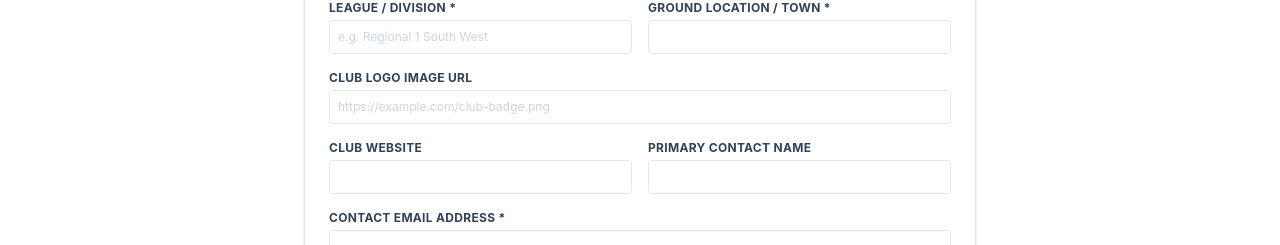
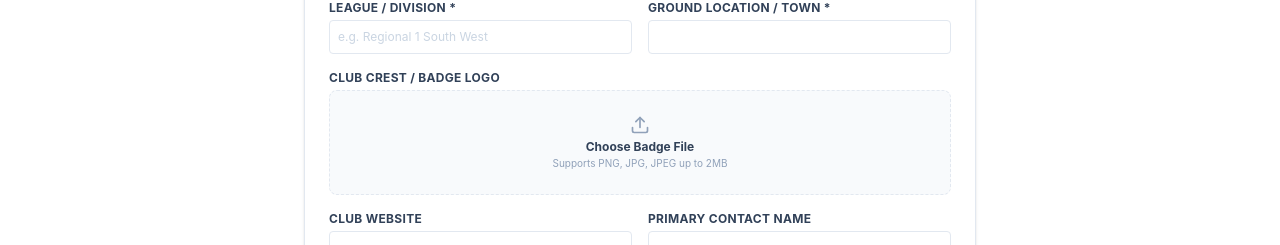
Before and after one commit to woodbridgemartin-create/Rugby-Fan-Commercial-Network, a React (Vite) app: page /club-registration in a window 1280 px wide. Shown: the part 296-541 px from the top of the page. Built offline with nearby package versions, Linux system fonts and the light colour scheme; no server answers.

Commit message:
Update ClubRegistrationPage.tsx

```diff
--- a/src/pages/ClubRegistrationPage.tsx
+++ b/src/pages/ClubRegistrationPage.tsx
@@ -1,5 +1,6 @@
 import { useState } from 'react';
 import { useNavigate } from 'react-router-dom';
+import { Upload } from 'lucide-react';
 import { supabase } from '../lib/supabase';
 
 export default function ClubRegistrationPage() {
@@ -14,7 +15,33 @@ export default function ClubRegistrationPage() {
     contact_name: '',
     logo_url: ''
   });
+  const [uploading, setUploading] = useState(false);
   const [submitting, setSubmitting] = useState(false);
+
+  const handleFileUpload = async (e: React.ChangeEvent<HTMLInputElement>) => {
+    if (!e.target.files || e.target.files.length === 0) return;
+    setUploading(true);
+    try {
+      const file = e.target.files[0];
+      const fileExt = file.name.split('.').pop();
+      const fileName = `club-${Date.now()}.${fileExt}`;
+      const filePath = `club-logos/${fileName}`;
+
+      const { error: uploadError } = await supabase.storage
+        .from('logos')
+        .upload(filePath, file);
+
+      if (uploadError) throw uploadError;
+
+      const { data } = supabase.storage.from('logos').getPublicUrl(filePath);
+      setFormData(prev => ({ ...prev, logo_url: data.publicUrl }));
+    } catch (err) {
+      console.error('Upload failed:', err);
+      alert('Logo upload failed. Please ensure your Supabase storage bucket named "logos" exists and has a public policy enabled.');
+    } finally {
+      setUploading(false);
+    }
+  };
 
   const handleSubmit = async (e: React.FormEvent) => {
     e.preventDefault();
@@ -49,10 +76,30 @@ export default function ClubRegistrationPage() {
             <input type="text" required value={formData.location} onChange={e => setFormData({...formData, location: e.target.value})} className="w-full p-2 border border-slate-200 rounded" />
           </div>
         </div>
+
+        {/* Club Logo File Drop/Upload Component */}
         <div>
-          <label className="block font-bold text-slate-700 uppercase tracking-wide mb-1">Club Logo Image URL</label>
-          <input type="url" value={formData.logo_url} onChange={e => setFormData({...formData, logo_url: e.target.value})} className="w-full p-2 border border-slate-200 rounded placeholder:text-slate-300" placeholder="https://example.com/club-badge.png" />
+          <label className="block font-bold text-slate-700 uppercase tracking-wide mb-1">Club Crest / Badge Logo</label>
+          <div className="border border-dashed border-slate-200 bg-slate-50 rounded-lg p-4 flex flex-col items-center justify-center text-center">
+            {formData.logo_url ? (
+              <div className="space-y-2">
+                <img src={formData.logo_url} alt="Uploaded crest" className="h-16 w-auto object-contain mx-auto border bg-white p-1 rounded" />
+                <p className="text-[10px] text-emerald-600 font-bold uppercase tracking-wider">Crest Uploaded Successfully</p>
+                <label className="cursor-pointer text-[#002366] font-semibold underline text-[10px] block">Change Badge
+                  <input type="file" accept="image/*" onChange={handleFileUpload} className="hidden" />
+                </label>
+              </div>
+            ) : (
+              <label className="cursor-pointer w-full h-full flex flex-col items-center justify-center p-2">
+                <Upload size={20} className="text-slate-400 mb-1" />
+                <span className="font-bold text-slate-700 block">{uploading ? 'Processing File...' : 'Choose Badge File'}</span>
+                <span className="text-[10px] text-slate-400 block mt-0.5">Supports PNG, JPG, JPEG up to 2MB</span>
+                <input type="file" accept="image/*" disabled={uploading} onChange={handleFileUpload} className="hidden" />
+              </label>
+            )}
+          </div>
         </div>
+
         <div className="grid grid-cols-1 sm:grid-cols-2 gap-4">
           <div>
             <label className="block font-bold text-slate-700 uppercase tracking-wide mb-1">Club Website</label>
@@ -71,7 +118,7 @@ export default function ClubRegistrationPage() {
           <label className="block font-bold text-slate-700 uppercase tracking-wide mb-1">Available Sponsorship Packages Overview</label>
           <textarea rows={4} value={formData.description} onChange={e => setFormData({...formData, description: e.target.value})} className="w-full p-2 border border-slate-200 rounded placeholder:text-slate-300" placeholder="e.g. First XV Main Shirt Sponsor open, post pad configurations, match day program blocks..." />
         </div>
-        <button type="submit" disabled={submitting} className="w-full py-3 bg-[#002366] text-white font-bold uppercase tracking-wider rounded hover:bg-[#001a4d] disabled:opacity-50">
+        <button type="submit" disabled={submitting || uploading} className="w-full py-3 bg-[#002366] text-white font-bold uppercase tracking-wider rounded hover:bg-[#001a4d] disabled:opacity-50">
           {submitting ? 'Publishing Club...' : 'Register Club'}
         </button>
       </form>
```
